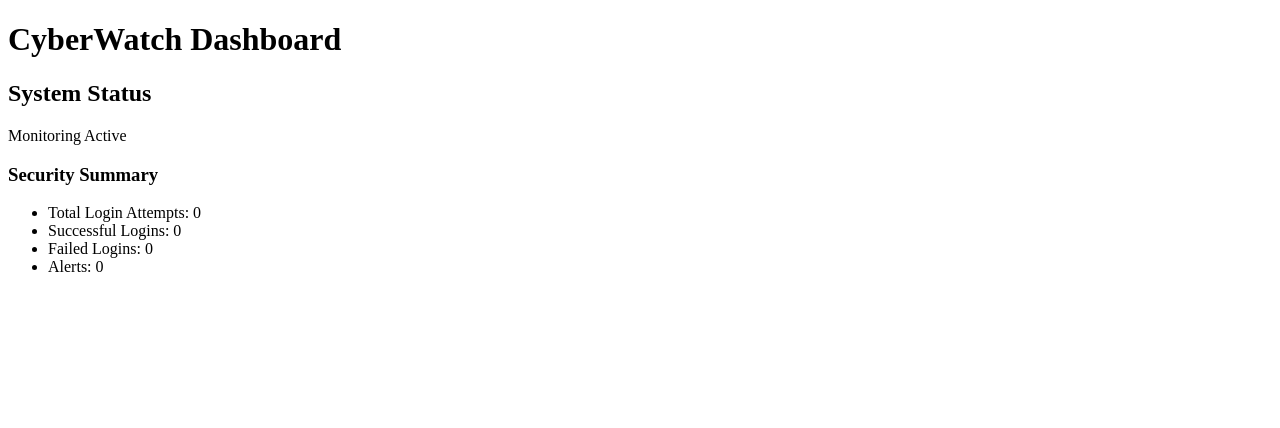
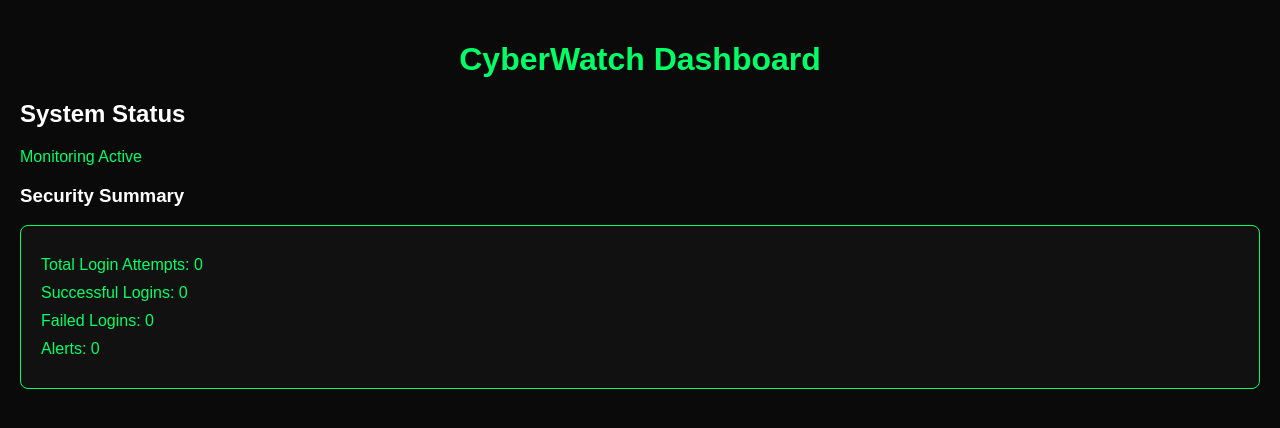
Before and after one commit to alure86/CyberWatch-Dashboard, a website: page views/index.html in a window 1280 px wide. Drawn offline with Linux system fonts and the light colour scheme.

Commit message:
Added CSS styling and static file support

```diff
--- /dev/null
+++ b/public/css/style.css
@@ -0,0 +1,28 @@
+body {
+    background-color: #0a0a0a;
+    color: #00ff66;
+    font-family: Arial, sans-serif;
+    margin: 0;
+    padding: 20px;
+}
+
+h1 {
+    text-align: center;
+    color: #00ff66;
+}
+
+h2, h3 {
+    color: #ffffff;
+}
+
+ul {
+    background-color: #111111;
+    border: 1px solid #00ff66;
+    border-radius: 8px;
+    padding: 20px;
+    list-style: none;
+}
+
+li {
+    margin: 10px 0;
+}
--- a/server/server.js
+++ b/server/server.js
@@ -3,12 +3,17 @@ const path = require("path");
 
 const app = express();
 
+// Serve static files (CSS, JS, Images)
+app.use(express.static("public"));
+
 const PORT = 3000;
 
+// Homepage Route
 app.get("/", (req, res) => {
     res.sendFile(path.join(__dirname, "../views/index.html"));
 });
 
+// Start Server
 app.listen(PORT, () => {
     console.log(`CyberWatch running on port ${PORT}`);
 });
--- a/views/index.html
+++ b/views/index.html
@@ -4,6 +4,8 @@
     <meta charset="UTF-8">
     <meta name="viewport" content="width=device-width, initial-scale=1.0">
     <title>CyberWatch Dashboard</title>
+
+    <link rel="stylesheet" href="/css/style.css">
 </head>
 <body>
 
@@ -11,7 +13,7 @@
 
     <h2>System Status</h2>
 
-    <p> Monitoring Active</p>
+    <p>Monitoring Active</p>
 
     <h3>Security Summary</h3>
 
```
